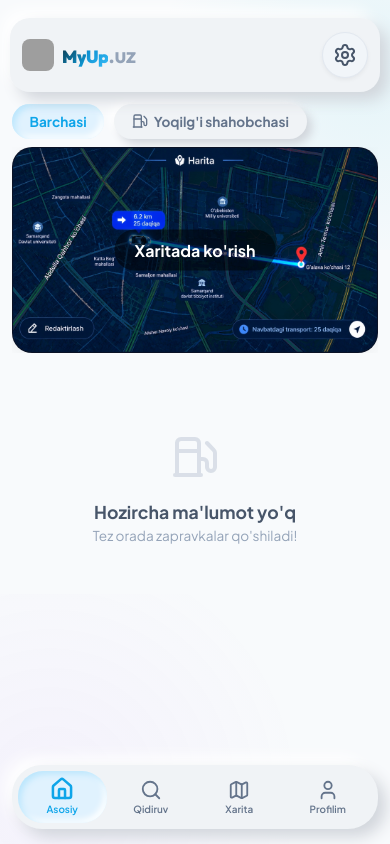
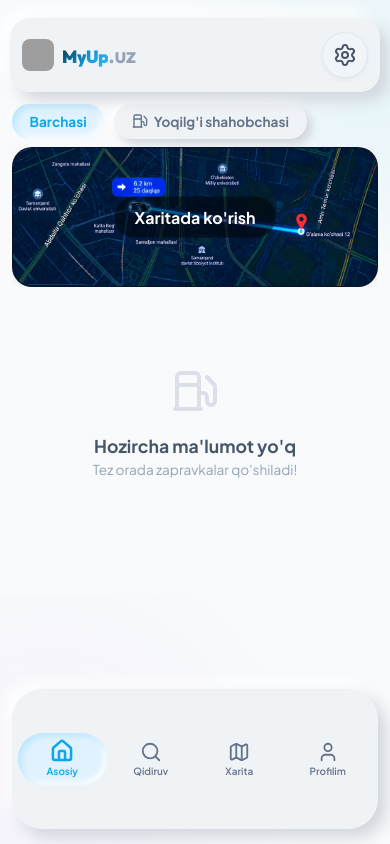
Before and after one commit to AyubFints/MyUp.uz, a React (Vite) app: page / in a window 390 px wide. Built offline with nearby package versions, Linux system fonts and the light colour scheme; grey boxes are pictures that could not be loaded.

Commit message:
style: restore fixed map size and make preview image cover it seamlessly

```diff
--- a/src/App.css
+++ b/src/App.css
@@ -601,7 +601,7 @@
 }
 
 .compact-home-map-container {
-  height: auto;
+  height: 200px;
   width: 100%;
   border-radius: var(--radius-lg);
   overflow: hidden;
@@ -2583,7 +2583,7 @@
 /* SHORTER MAP ON MOBILE */
 @media (max-width: 768px) {
   .compact-home-map-container {
-    height: auto !important;
+    height: 140px !important;
   }
 }
 
@@ -2595,7 +2595,7 @@
     border: none !important;
     border-radius: 30px !important;
     padding: 6px !important;
-    height: auto !important;
+    height: 140px !important;
     bottom: 15px !important;
   }
   .bottom-nav-item {
--- a/src/App.jsx
+++ b/src/App.jsx
@@ -493,9 +493,9 @@ export default function App() {
                     <div
                       className="compact-home-map-container"
                       onClick={() => handleTabChange('map')}
-                      style={{ cursor: 'pointer', overflow: 'hidden', height: 'auto', backgroundColor: '#0b1329' }}
+                      style={{ cursor: 'pointer', overflow: 'hidden', height: '100%', backgroundColor: '#0b1329' }}
                     >
-                      <img src="/map-preview.jpg" alt="Xarita" style={{ width: '100%', height: 'auto', display: 'block', objectFit: 'contain' }} />
+                      <img src="/map-preview.jpg" alt="Xarita" style={{ width: '100%', height: '100%', display: 'block', objectFit: 'cover' }} />
                       <div style={{ position: 'absolute', top: '50%', left: '50%', transform: 'translate(-50%, -50%)', background: 'rgba(0,0,0,0.5)', padding: '10px 20px', borderRadius: '20px', color: 'white', fontWeight: 'bold' }}>
                         Xaritada ko'rish
                       </div>
```
